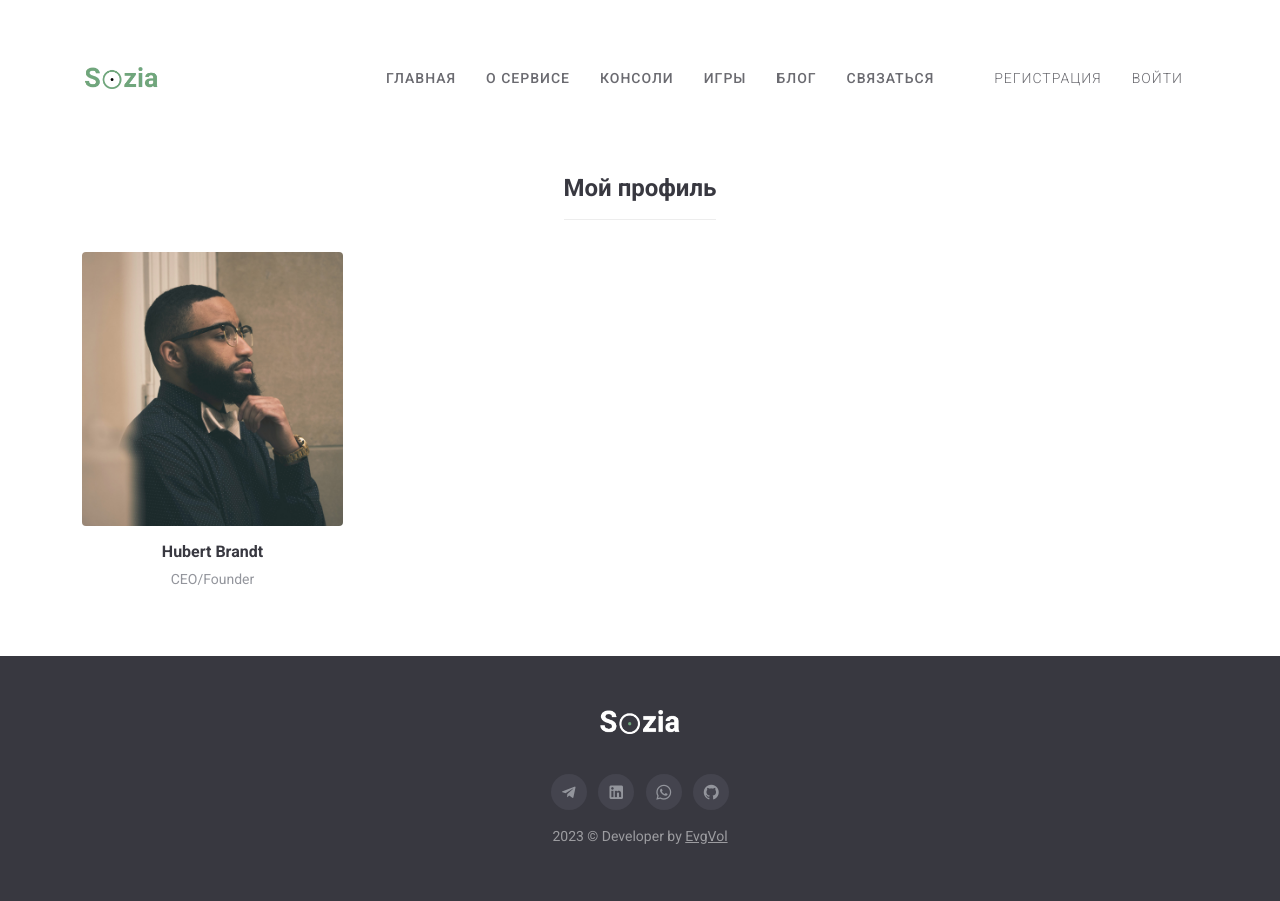
After one commit to EvgVol/rent_play, a Django app: template backend/templates/users/profile.html in a window 1280 px wide. The commit adds this page. Run offline with Django 4.2, Linux system fonts and the light colour scheme; the template is opened without the code that fills it, so the values that code supplies are empty; some libraries are stand-ins or nearby versions.

Commit message:
add page profile

```diff
--- a/backend/templates/includes/header.html
+++ b/backend/templates/includes/header.html
@@ -28,7 +28,7 @@
                         <img src="{% static 'images/user-1.png' %}" class="testi-user rounded-circle img-thumbnail" alt="testimonials-user" style="width: 50px; height: 50px;">
                     </button>
                     <ul class="dropdown-menu" aria-labelledby="dropdownMenuButton">
-                        <li><a class="dropdown-item" href="#">Профиль</a></li>
+                        <li><a class="dropdown-item" href="{% url 'core:profile' %}">Профиль</a></li>
                         <li><a class="dropdown-item" href="#">Избранное</a></li>
                         <li><a class="dropdown-item" href="#">Мои подписки</a></li>
                         <li><a class="dropdown-item" href="#">Мои заказы</a></li>
--- /dev/null
+++ b/backend/templates/users/profile.html
@@ -0,0 +1,25 @@
+{% extends "base.html" %}
+{% block title %}Мой профиль{% endblock %}
+{% block content %}
+{% load static %}
+<section>
+    <div class="container">
+        <div class="row text-center">
+            <div class="col-lg-12 mt-5">
+                <h4 class="fw-semibold border-bottom d-inline-block text-dark pb-3">Мой профиль</h4>
+            </div>
+        </div>
+        <div class="row text-center">
+            <div class="col-lg-3 mt-4">
+                <div class="team-box">
+                    <a href="work-detail.html">
+                        <img src="{% static 'images/team/team-1.jpg' %}" class="img-fluid rounded" alt="">
+                    </a>
+                    <h5 class="text-dark mt-3 fs-16">Hubert Brandt</h5>
+                    <p class="text-muted">CEO/Founder</p>
+                </div>
+            </div>
+        </div>
+    </div>
+</section>
+{% endblock %}
--- a/backend/users/views.py
+++ b/backend/users/views.py
@@ -8,7 +8,7 @@ from django.contrib.auth.views import (PasswordChangeDoneView,
                                        PasswordResetDoneView,
                                        PasswordResetView)
 from django.http import JsonResponse
-from django.views.generic import CreateView
+from django.views.generic import CreateView, TemplateView
 from django.urls import reverse_lazy
 
 from core.enum import Regex
@@ -56,6 +56,10 @@ class PasswordReset(PasswordResetView):
     template_name = 'users/password_reset_form.html'
 
 
+class ProfileView(TemplateView):
+    template_name = "users/profile.html"
+
+
 # def validate_username(request):
 #     """Проверка доступности логина"""
 #     username = request.GET.get('username', None)
```
Also changed, not shown: backend/core/urls.py (+11 -0 lines), backend/core/views.py (line endings or trailing spaces).
